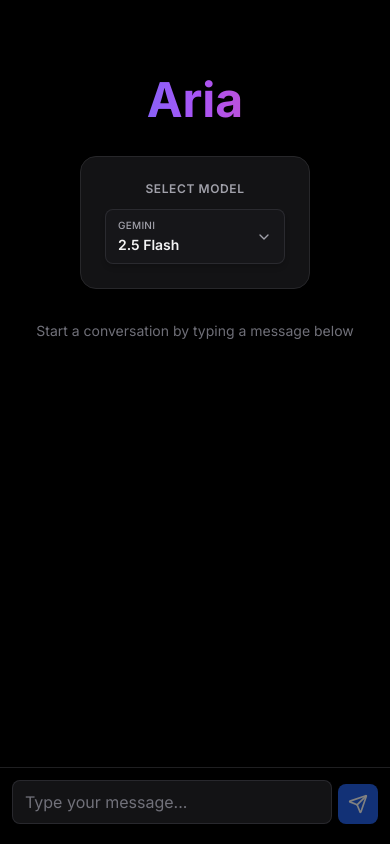
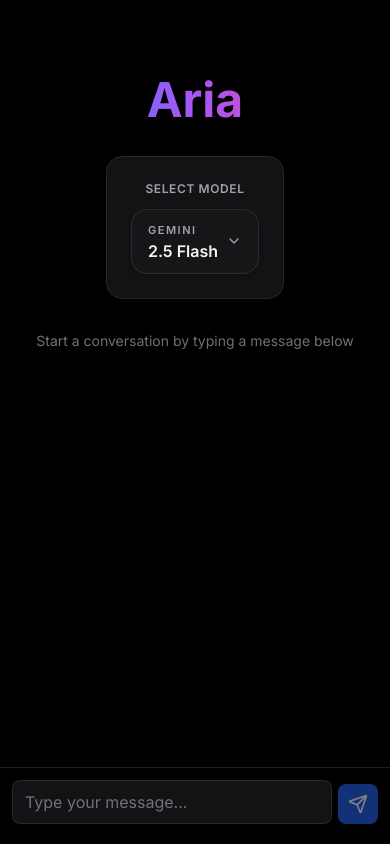
Before and after one commit to debarunlahiri/aria-web, a Next.js app: page / in a window 390 px wide. Built offline with nearby package versions, Linux system fonts and the light colour scheme.

Commit message:
Refactor layout and improve responsiveness in UI components. Extract viewport settings into a separate export, enhance layout structure in Home and ModelSelector components for better mobile compatibility, and adjust styling for improved visual consistency.

```diff
--- a/app/layout.tsx
+++ b/app/layout.tsx
@@ -1,4 +1,4 @@
-import type { Metadata } from 'next'
+import type { Metadata, Viewport } from 'next'
 import { Inter } from 'next/font/google'
 import './globals.css'
 
@@ -7,13 +7,14 @@
 export const metadata: Metadata = {
   title: 'Aria',
   description: 'Your intelligent assistant powered by Google Gemini',
-  viewport: {
-    width: 'device-width',
-    initialScale: 1,
-    maximumScale: 5,
-    userScalable: true,
-    viewportFit: 'cover',
-  },
+}
+
+export const viewport: Viewport = {
+  width: 'device-width',
+  initialScale: 1,
+  maximumScale: 5,
+  userScalable: true,
+  viewportFit: 'cover',
 }
 
 export default function RootLayout({
--- a/app/page.tsx
+++ b/app/page.tsx
@@ -322,7 +322,7 @@
             className="border-b border-zinc-800/80 bg-black/95 backdrop-blur-md sticky top-0 z-10 shadow-2xl"
           >
             <div className="max-w-4xl mx-auto px-3 sm:px-6 py-4">
-              <div className="flex items-center justify-between gap-4">
+              <div className="flex flex-col sm:flex-row sm:items-center justify-between gap-4 sm:gap-6">
                 {/* Left: Title */}
                 <motion.div
                   initial={{ x: -20, opacity: 0 }}
@@ -340,10 +340,10 @@
                   initial={{ x: 20, opacity: 0 }}
                   animate={{ x: 0, opacity: 1 }}
                   transition={{ delay: 0.1, duration: 0.3 }}
-                  className="flex items-center gap-3 sm:gap-4 flex-shrink-0"
+                  className="flex flex-col sm:flex-row sm:items-center gap-3 sm:gap-4 w-full sm:w-auto"
                 >
                   {/* Model Selector */}
-                  <div className="flex items-center gap-2">
+                  <div className="flex items-center gap-2 w-full sm:w-auto">
                     <ModelSelector
                       selectedModel={selectedModel}
                       onModelChange={setSelectedModel}
@@ -352,7 +352,7 @@
 
                   {/* Token Counter */}
                   <div className="hidden sm:block h-10 w-px bg-zinc-800"></div>
-                  <div className="flex flex-col items-end justify-center min-w-[120px]">
+                  <div className="flex flex-col sm:items-end justify-center min-w-[120px]">
                     <div className="text-xs font-medium text-zinc-400 mb-0.5">Tokens</div>
                     <div className="flex items-baseline gap-1.5 justify-end">
                       <SlidingNumber value={totalTokens} className="text-xl font-bold text-blue-500 tabular-nums" />
--- a/components/ModelSelector.tsx
+++ b/components/ModelSelector.tsx
@@ -67,16 +67,16 @@
   }
 
   return (
-    <div className="relative" ref={dropdownRef}>
+    <div className="relative w-full max-w-[280px] sm:max-w-none" ref={dropdownRef}>
       <motion.button
         onClick={() => setIsOpen(!isOpen)}
         whileHover={{ scale: 1.02 }}
         whileTap={{ scale: 0.98 }}
-        className="flex items-center gap-2 bg-zinc-900/80 hover:bg-zinc-900 text-white px-3 py-2 rounded-lg border border-zinc-700/50 hover:border-zinc-600 transition-all duration-200 min-w-[180px] sm:min-w-[220px] shadow-md hover:shadow-lg"
+        className="flex w-full items-center justify-between gap-2 bg-zinc-900/80 hover:bg-zinc-900 text-white px-4 py-3 rounded-2xl border border-zinc-700/50 hover:border-zinc-600 transition-all duration-200 min-w-0 sm:min-w-[220px] shadow-md hover:shadow-lg"
       >
         <div className="flex-1 text-left">
-          <div className="text-[10px] font-medium text-zinc-400 uppercase tracking-wide">{selectedModel.provider}</div>
-          <div className="text-sm font-semibold text-zinc-100 truncate mt-0.5">{selectedModel.name}</div>
+          <div className="text-[11px] font-semibold text-zinc-400 uppercase tracking-[0.14em]">{selectedModel.provider}</div>
+          <div className="text-base font-semibold text-zinc-100 whitespace-normal leading-tight break-words mt-0.5">{selectedModel.name}</div>
         </div>
         <motion.div
           animate={{ rotate: isOpen ? 180 : 0 }}
@@ -93,7 +93,7 @@
             animate={{ opacity: 1, y: 0, scale: 1 }}
             exit={{ opacity: 0, y: -10, scale: 0.95 }}
             transition={{ duration: 0.2, ease: 'easeOut' }}
-            className="absolute top-full mt-2 w-full sm:w-80 bg-zinc-900 border border-zinc-700/50 rounded-xl shadow-2xl z-50 max-h-[28rem] overflow-y-auto scrollbar-thin"
+            className="absolute left-0 right-0 top-full mt-2 w-full sm:w-80 bg-zinc-900 border border-zinc-700/50 rounded-xl shadow-2xl z-50 max-h-[28rem] overflow-y-auto scrollbar-thin"
           >
           {MODEL_GROUPS.map((group, groupIndex) => (
             <div key={group.provider} className={groupIndex > 0 ? 'border-t border-zinc-800' : ''}>
@@ -120,7 +120,7 @@
                       selectedModel.id === model.id ? 'bg-blue-500/10 border-l-2 border-blue-500' : ''
                     }`}
                   >
-                    <span className={`text-sm font-medium ${
+                    <span className={`text-sm font-medium whitespace-normal leading-tight break-words ${
                       selectedModel.id === model.id ? 'text-blue-400' : 'text-zinc-200 group-hover:text-white'
                     }`}>
                       {model.name}
```
